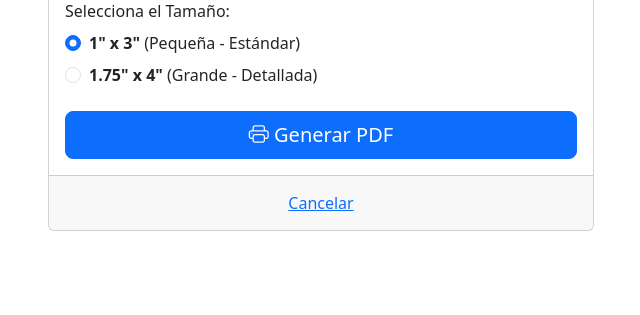
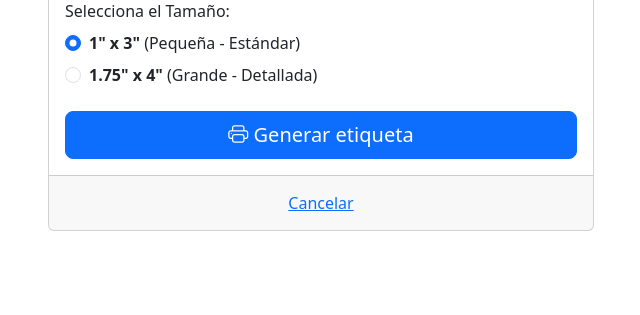
Before and after one commit to Raziraptor/Gestiondeinventario, a Python web app: template templates/etiqueta_config.html in a window 1280 px wide. Shown: the part 224-539 px from the top of the page, without its empty margins (319-959 px from the left). Run offline with Jinja, Linux system fonts and the light colour scheme; the template is opened without the code that fills it, so the values that code supplies are empty.

Commit message:
Change button text from 'Generar PDF' to 'Generar etiqueta'

```diff
--- a/templates/etiqueta_config.html
+++ b/templates/etiqueta_config.html
@@ -34,7 +34,7 @@
 
                     <div class="d-grid">
                         <button type="submit" class="btn btn-primary btn-lg">
-                            <i class="bi bi-printer"></i> Generar PDF
+                            <i class="bi bi-printer"></i> Generar etiqueta
                         </button>
                     </div>
                 </form>
```
